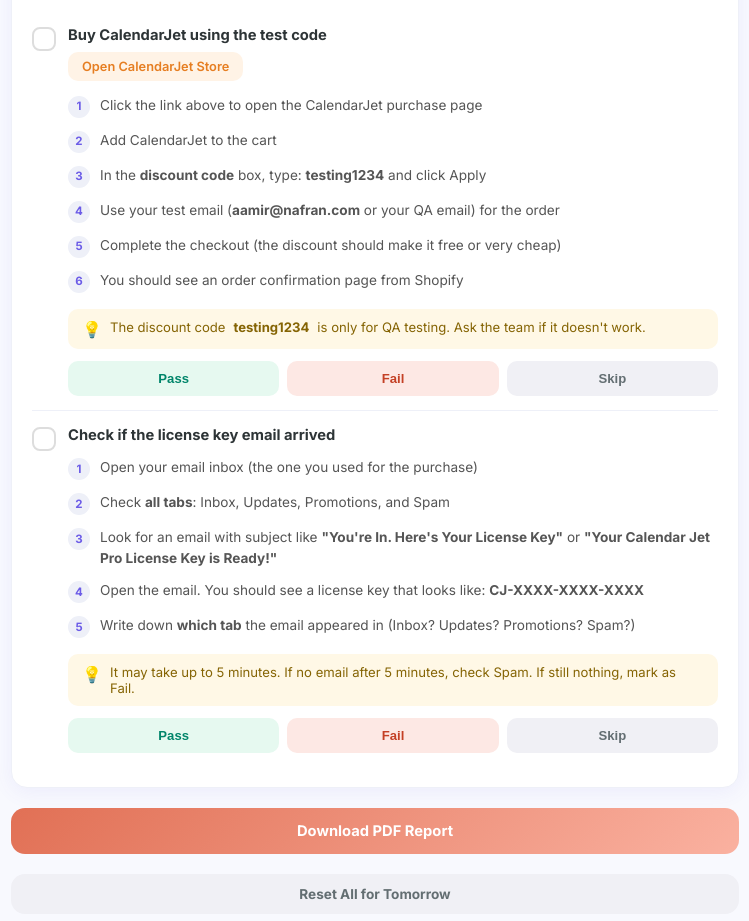
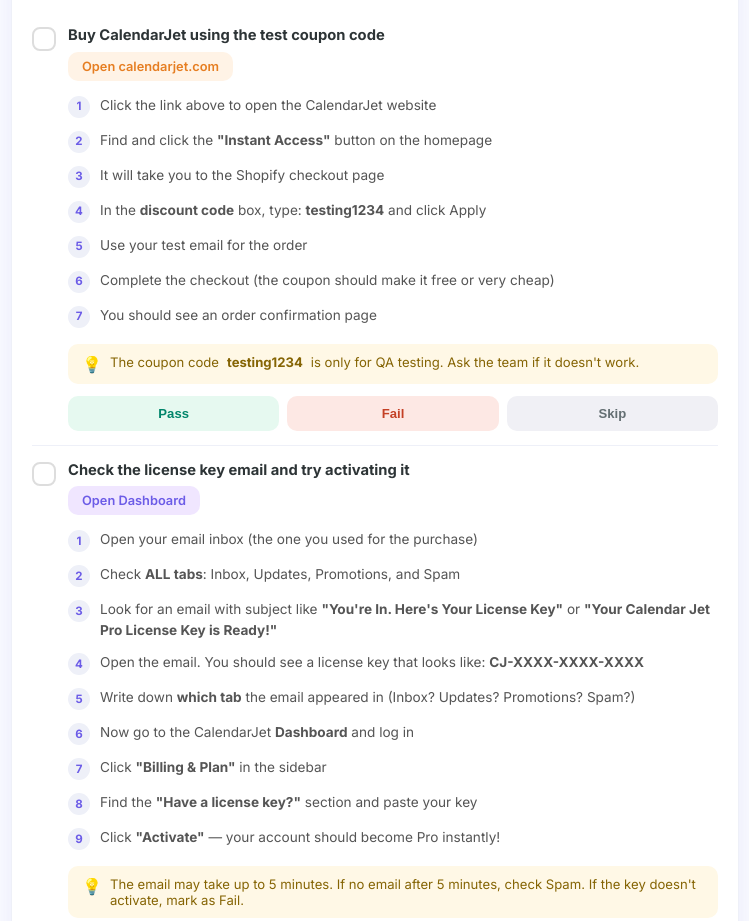
Before and after one commit to aamirmursleen/calendarjet-qa, a plain HTML site: page index.html in a window 1280 px wide. Shown: the part 7180-8101 px from the top of the page, without its empty margins (265-1014 px from the left). Drawn offline with nearby package versions, Linux system fonts and the light colour scheme.

Commit message:
Update license key flow: Instant Access from calendarjet.com + activate key in dashboard

```diff
--- a/index.html
+++ b/index.html
@@ -1043,19 +1043,20 @@
     <div class="task" data-section="sec-license">
       <input type="checkbox" class="task-check" onchange="updateProgress()">
       <div class="task-content">
-        <div class="task-title">Buy CalendarJet using the test code</div>
+        <div class="task-title">Buy CalendarJet using the test coupon code</div>
         <div class="link-row" style="margin-bottom:8px;">
-          <a class="link-btn link-custom" href="https://pay.calendarjet.com" target="_blank">Open CalendarJet Store</a>
+          <a class="link-btn link-custom" href="https://calendarjet.com" target="_blank">Open calendarjet.com</a>
         </div>
         <ul class="steps">
-          <li class="step"><span class="step-num">1</span><span>Click the link above to open the CalendarJet purchase page</span></li>
-          <li class="step"><span class="step-num">2</span><span>Add CalendarJet to the cart</span></li>
-          <li class="step"><span class="step-num">3</span><span>In the <strong>discount code</strong> box, type: <strong>testing1234</strong> and click Apply</span></li>
-          <li class="step"><span class="step-num">4</span><span>Use your test email (<strong>aamir@nafran.com</strong> or your QA email) for the order</span></li>
-          <li class="step"><span class="step-num">5</span><span>Complete the checkout (the discount should make it free or very cheap)</span></li>
-          <li class="step"><span class="step-num">6</span><span>You should see an order confirmation page from Shopify</span></li>
+          <li class="step"><span class="step-num">1</span><span>Click the link above to open the CalendarJet website</span></li>
+          <li class="step"><span class="step-num">2</span><span>Find and click the <strong>"Instant Access"</strong> button on the homepage</span></li>
+          <li class="step"><span class="step-num">3</span><span>It will take you to the Shopify checkout page</span></li>
+          <li class="step"><span class="step-num">4</span><span>In the <strong>discount code</strong> box, type: <strong>testing1234</strong> and click Apply</span></li>
+          <li class="step"><span class="step-num">5</span><span>Use your test email for the order</span></li>
+          <li class="step"><span class="step-num">6</span><span>Complete the checkout (the coupon should make it free or very cheap)</span></li>
+          <li class="step"><span class="step-num">7</span><span>You should see an order confirmation page</span></li>
         </ul>
-        <div class="tip"><span class="tip-icon">&#128161;</span> The discount code <strong>testing1234</strong> is only for QA testing. Ask the team if it doesn't work.</div>
+        <div class="tip"><span class="tip-icon">&#128161;</span> The coupon code <strong>testing1234</strong> is only for QA testing. Ask the team if it doesn't work.</div>
         <div class="verdict">
           <button class="v-pass" onclick="setVerdict(this,'pass')">Pass</button>
           <button class="v-fail" onclick="setVerdict(this,'fail')">Fail</button>
@@ -1067,15 +1068,22 @@
     <div class="task" data-section="sec-license">
       <input type="checkbox" class="task-check" onchange="updateProgress()">
       <div class="task-content">
-        <div class="task-title">Check if the license key email arrived</div>
+        <div class="task-title">Check the license key email and try activating it</div>
+        <div class="link-row" style="margin-bottom:8px;">
+          <a class="link-btn link-dashboard" href="https://www.calendarjet.com/dashboard" target="_blank">Open Dashboard</a>
+        </div>
         <ul class="steps">
           <li class="step"><span class="step-num">1</span><span>Open your email inbox (the one you used for the purchase)</span></li>
-          <li class="step"><span class="step-num">2</span><span>Check <strong>all tabs</strong>: Inbox, Updates, Promotions, and Spam</span></li>
+          <li class="step"><span class="step-num">2</span><span>Check <strong>ALL tabs</strong>: Inbox, Updates, Promotions, and Spam</span></li>
           <li class="step"><span class="step-num">3</span><span>Look for an email with subject like <strong>"You're In. Here's Your License Key"</strong> or <strong>"Your Calendar Jet Pro License Key is Ready!"</strong></span></li>
           <li class="step"><span class="step-num">4</span><span>Open the email. You should see a license key that looks like: <strong>CJ-XXXX-XXXX-XXXX</strong></span></li>
           <li class="step"><span class="step-num">5</span><span>Write down <strong>which tab</strong> the email appeared in (Inbox? Updates? Promotions? Spam?)</span></li>
+          <li class="step"><span class="step-num">6</span><span>Now go to the CalendarJet <strong>Dashboard</strong> and log in</span></li>
+          <li class="step"><span class="step-num">7</span><span>Click <strong>"Billing & Plan"</strong> in the sidebar</span></li>
+          <li class="step"><span class="step-num">8</span><span>Find the <strong>"Have a license key?"</strong> section and paste your key</span></li>
+          <li class="step"><span class="step-num">9</span><span>Click <strong>"Activate"</strong> — your account should become Pro instantly!</span></li>
         </ul>
-        <div class="tip"><span class="tip-icon">&#128161;</span> It may take up to 5 minutes. If no email after 5 minutes, check Spam. If still nothing, mark as Fail.</div>
+        <div class="tip"><span class="tip-icon">&#128161;</span> The email may take up to 5 minutes. If no email after 5 minutes, check Spam. If the key doesn't activate, mark as Fail.</div>
         <div class="verdict">
           <button class="v-pass" onclick="setVerdict(this,'pass')">Pass</button>
           <button class="v-fail" onclick="setVerdict(this,'fail')">Fail</button>
```
